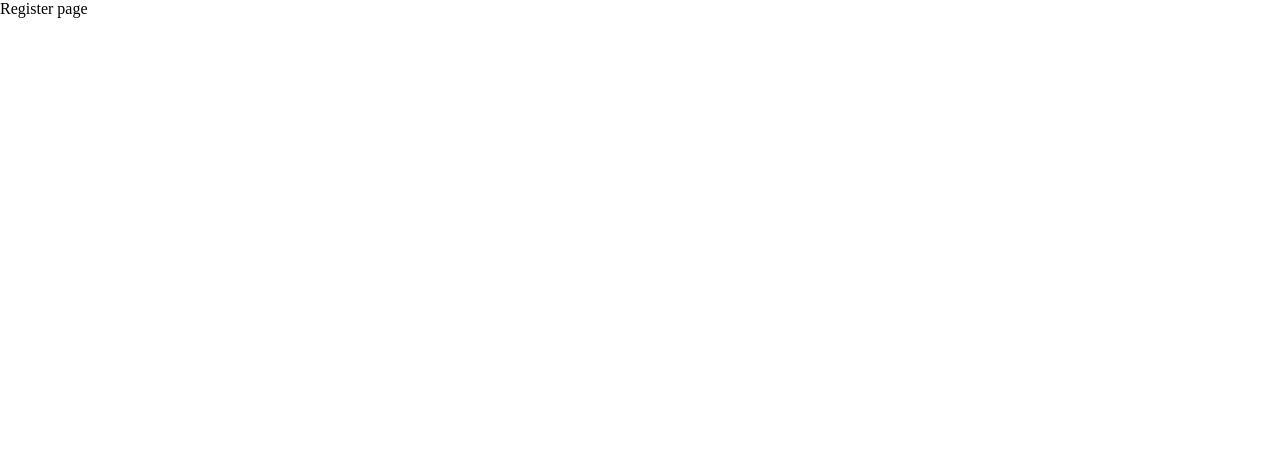
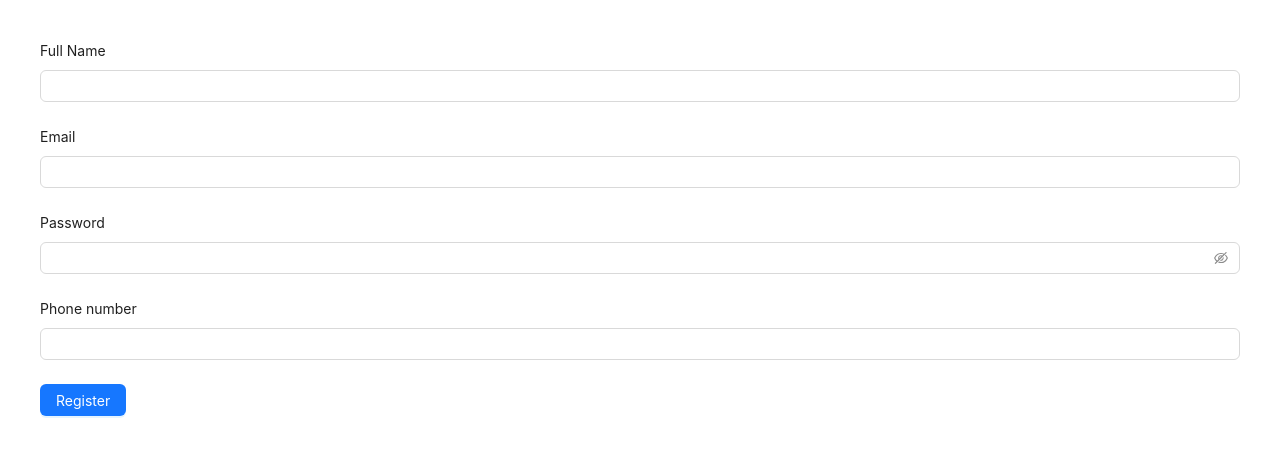
Before and after one commit to zabaoit/react-vite, a React (Vite) app: page /register in a window 1280 px wide. Shown: the top 456 px of the page. Built offline with nearby package versions, Linux system fonts and the light colour scheme.

Commit message:
video #89

```diff
--- a/src/pages/register.jsx
+++ b/src/pages/register.jsx
@@ -1,5 +1,60 @@
+import { Button, Form, Input } from "antd";
+
 const RegisterPage = () => {
-  return <div>Register page</div>;
+  const [form] = Form.useForm();
+
+  const onFinish = values => {
+    console.log(" >> > check values", values);
+  };
+  return (
+    <Form
+      form={form}
+      layout="vertical"
+      onFinish={onFinish}
+      // onFinishFailed={onFinishFailed}
+    >
+      <div
+        style={{
+          margin: "40px",
+        }}
+      >
+        <Form.Item
+          label="Full Name"
+          name="fullName"
+          // rules={[{ required: true, message: "Please input your username!" }]}
+        >
+          <Input />
+        </Form.Item>
+        <Form.Item
+          label="Email"
+          name="email"
+          // rules={[{ required: true, message: "Please input your username!" }]}
+        >
+          <Input />
+        </Form.Item>
+        <Form.Item
+          label="Password"
+          name="password"
+          // rules={[{ required: true, message: "Please input your username!" }]}
+        >
+          <Input.Password />
+        </Form.Item>
+        <Form.Item
+          label="Phone number"
+          name="phone"
+          // rules={[{ required: true, message: "Please input your username!" }]}
+        >
+          <Input />
+        </Form.Item>
+        {/* <button type="submit">Register</button> */}
+        <div>
+          <Button onClick={() => form.submit()} type="primary">
+            Register
+          </Button>
+        </div>
+      </div>
+    </Form>
+  );
 };
 
 export default RegisterPage;
```
